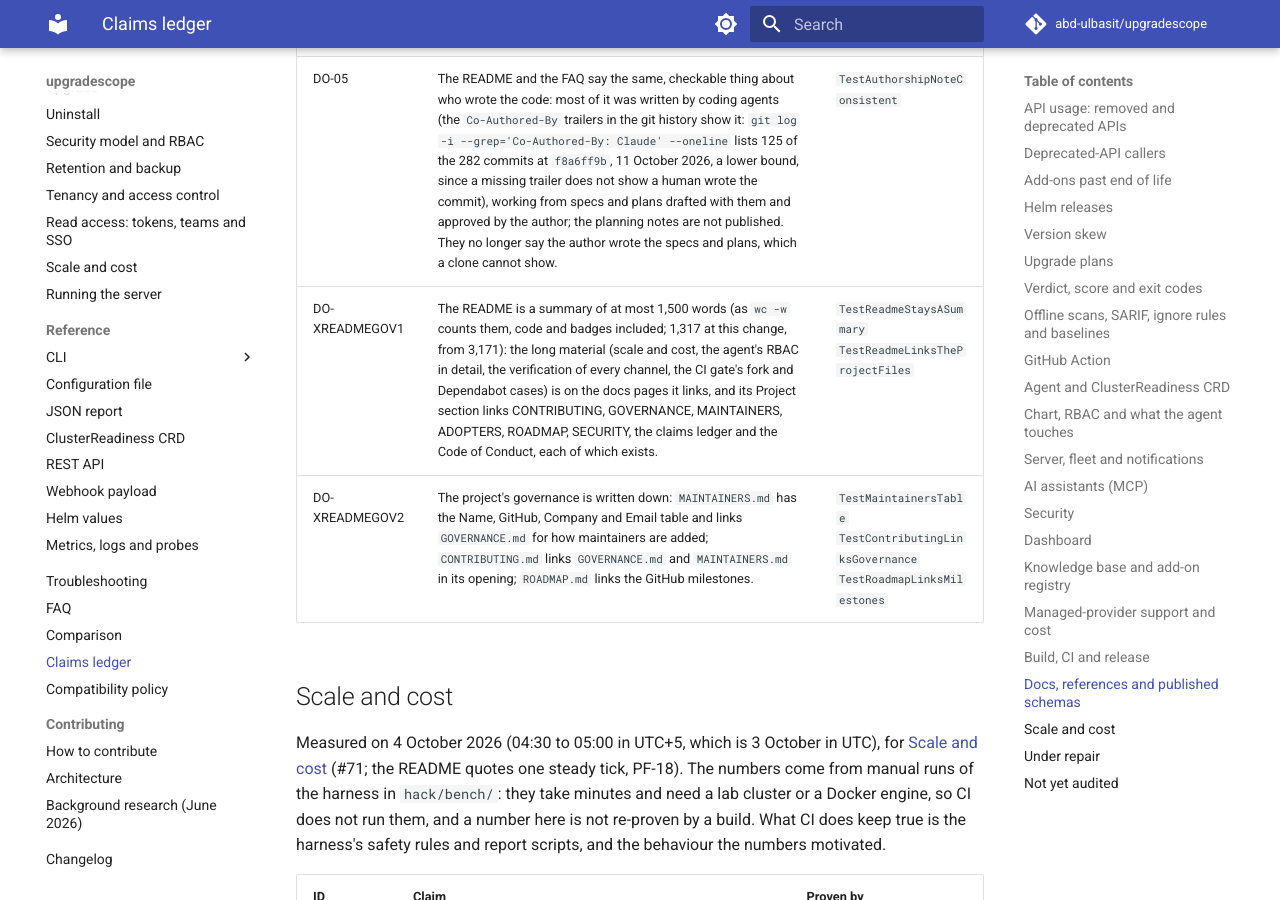
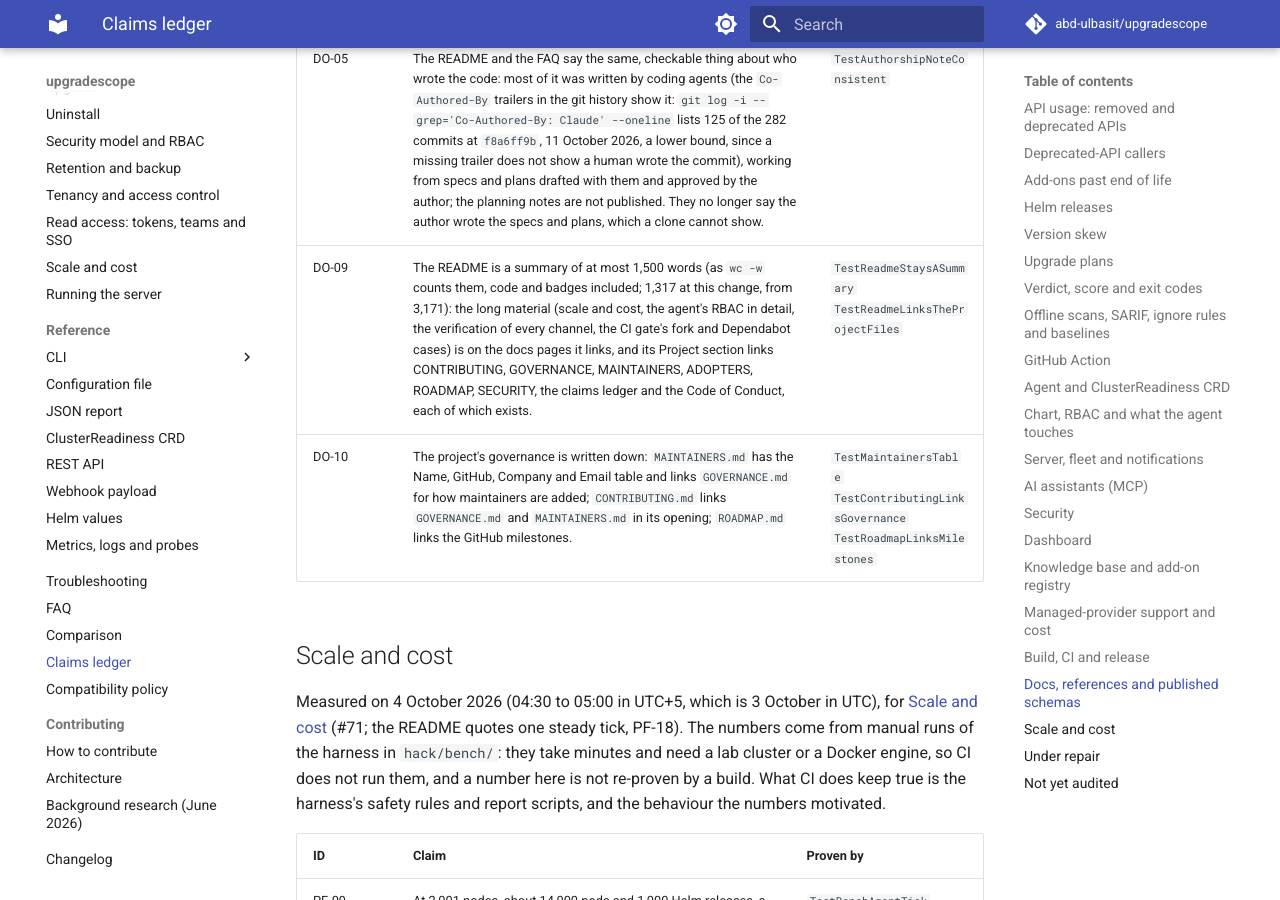
Before and after one commit to abd-ulbasit/upgradescope, an MkDocs documentation site: the page built from docs/claims.md, in a window 1280 px wide and 900 px high, scrolled down 104552 px. Built offline with MkDocs 1.6.1 and Material for MkDocs 9.7.7, drawn with Linux system fonts in a browser that asks for light colours; comment, search, counter and statistics services are not loaded.

Commit message:
docs(claims): DO-XREADMEGOV1 and DO-XREADMEGOV2 are DO-09 and DO-10
Co-Authored-By: Claude Fable 5 <noreply@anthropic.com>

```diff
--- a/docs/claims.md
+++ b/docs/claims.md
@@ -475,8 +475,8 @@ compare them with the code; the compatibility policy
 | DO-01 | Every number in the README is dated and says how it was measured. Round 3 reported a pass, by hand (the live-scan time is still the first audit's, at main 8a951dd). | the Measured table, PF-01 to PF-04, says so since #130; checked by hand: not automated, #99 |
 | DO-02 | The comparison with pluto, kubent, kubepug, Nova and the managed platforms' checks (`docs/comparison.md`), and the evidence in `docs/research.md`, passed the round-3 audit, which was by hand. | not automated: #99 |
 | DO-05 | The README and the FAQ say the same, checkable thing about who wrote the code: most of it was written by coding agents (the `Co-Authored-By` trailers in the git history show it: `git log -i --grep='Co-Authored-By: Claude' --oneline` lists 125 of the 282 commits at `f8a6ff9b`, 11 October 2026, a lower bound, since a missing trailer does not show a human wrote the commit), working from specs and plans drafted with them and approved by the author; the planning notes are not published. They no longer say the author wrote the specs and plans, which a clone cannot show. | `TestAuthorshipNoteConsistent` |
-| DO-XREADMEGOV1 | The README is a summary of at most 1,500 words (as `wc -w` counts them, code and badges included; 1,317 at this change, from 3,171): the long material (scale and cost, the agent's RBAC in detail, the verification of every channel, the CI gate's fork and Dependabot cases) is on the docs pages it links, and its Project section links CONTRIBUTING, GOVERNANCE, MAINTAINERS, ADOPTERS, ROADMAP, SECURITY, the claims ledger and the Code of Conduct, each of which exists. | `TestReadmeStaysASummary` `TestReadmeLinksTheProjectFiles` |
-| DO-XREADMEGOV2 | The project's governance is written down: `MAINTAINERS.md` has the Name, GitHub, Company and Email table and links `GOVERNANCE.md` for how maintainers are added; `CONTRIBUTING.md` links `GOVERNANCE.md` and `MAINTAINERS.md` in its opening; `ROADMAP.md` links the GitHub milestones. | `TestMaintainersTable` `TestContributingLinksGovernance` `TestRoadmapLinksMilestones` |
+| DO-09 | The README is a summary of at most 1,500 words (as `wc -w` counts them, code and badges included; 1,317 at this change, from 3,171): the long material (scale and cost, the agent's RBAC in detail, the verification of every channel, the CI gate's fork and Dependabot cases) is on the docs pages it links, and its Project section links CONTRIBUTING, GOVERNANCE, MAINTAINERS, ADOPTERS, ROADMAP, SECURITY, the claims ledger and the Code of Conduct, each of which exists. | `TestReadmeStaysASummary` `TestReadmeLinksTheProjectFiles` |
+| DO-10 | The project's governance is written down: `MAINTAINERS.md` has the Name, GitHub, Company and Email table and links `GOVERNANCE.md` for how maintainers are added; `CONTRIBUTING.md` links `GOVERNANCE.md` and `MAINTAINERS.md` in its opening; `ROADMAP.md` links the GitHub milestones. | `TestMaintainersTable` `TestContributingLinksGovernance` `TestRoadmapLinksMilestones` |
 
 ## Scale and cost
 
```
